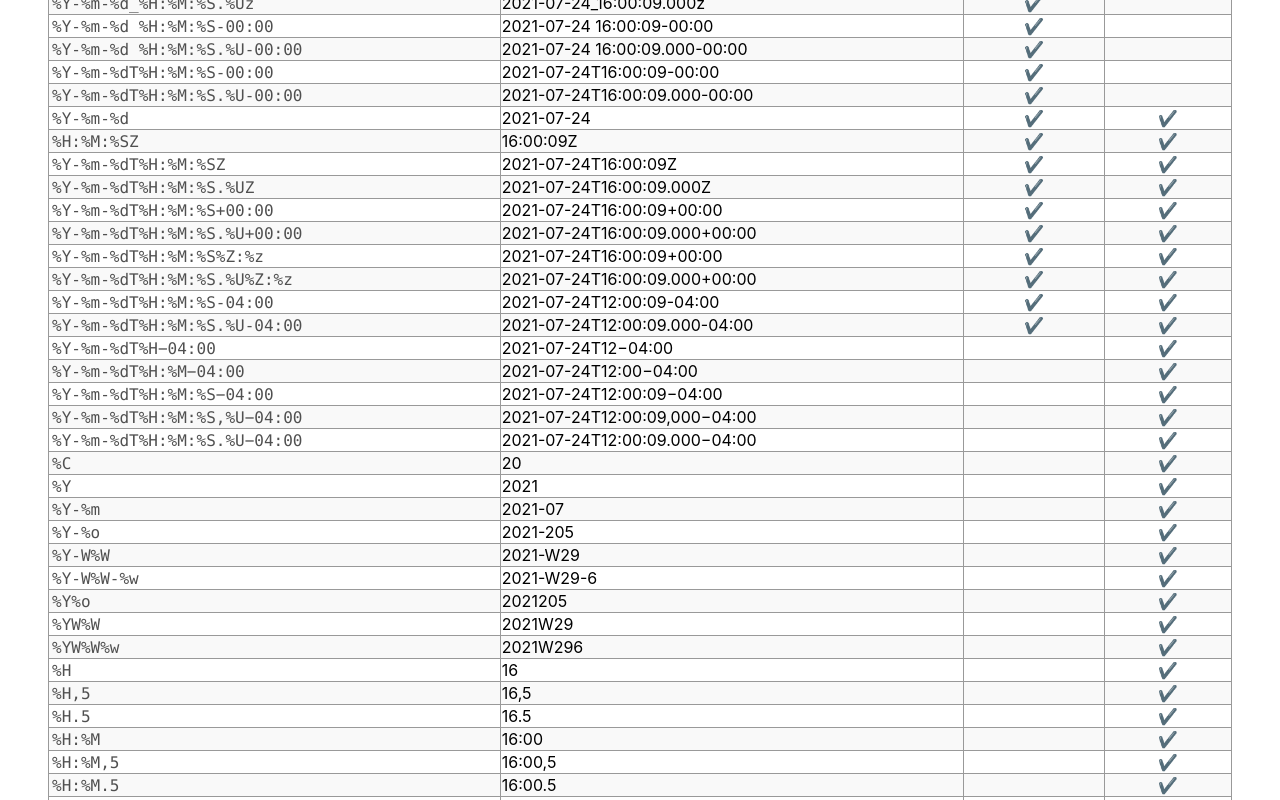
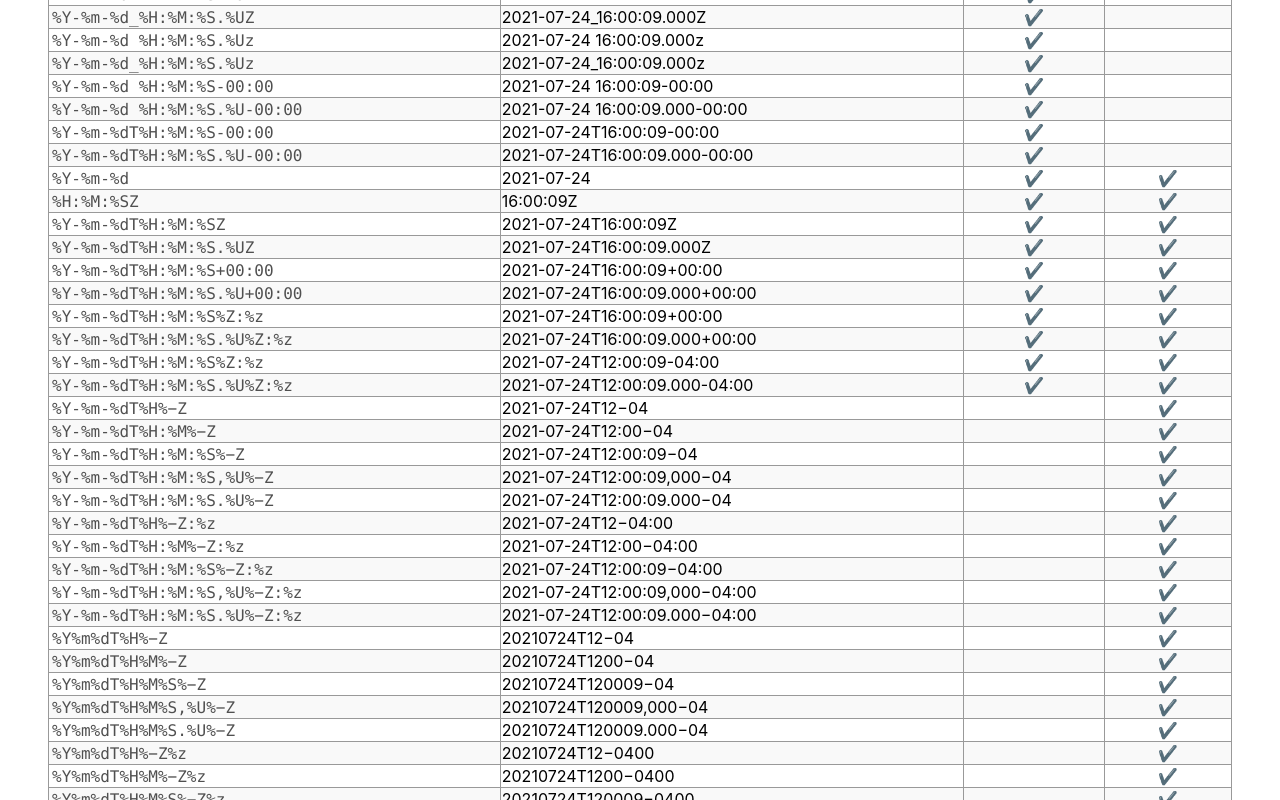
Before and after one commit to IJMacD/rfc3339-iso8601, a React (Create React App) app: page / in a window 1280 px wide. Shown: the part 1120-1920 px from the top of the page. Built offline with nearby package versions, Linux system fonts and the light colour scheme.

Commit message:
Support decimal fractions
Support U+2212 in formatter
Add a couple of formats

```diff
--- a/src/App.js
+++ b/src/App.js
@@ -40,14 +40,14 @@ const full_date_formats = [
 
 const time_formats = [
   "%H",
-  "%H,5",
-  "%H.5",
+  "%,1H",
+  "%.1H",
   "%H:%M",
-  "%H:%M,5",
-  "%H:%M.5",
+  "%H:%,1M",
+  "%H:%.1M",
   "%H:%M:%S",
-  "%H:%M:%S,%U",
-  "%H:%M:%S.%U",
+  "%H:%M:%,3S",
+  "%H:%M:%.3S",
 ];
 
 const merged = mergeDatesWithTimes(full_date_formats, time_formats);
@@ -55,28 +55,45 @@ const mergedBasic = merged.map(s => s.replace(/[-:]/g, ""));
 const mergedBoth = [ ...merged, ...mergedBasic ];
 
 const formats_negative = [
-  "%Y-%m-%dT%H:%M:%S-04:00",
-  "%Y-%m-%dT%H:%M:%S.%U-04:00",
+  "%Y-%m-%dT%H:%M:%S%Z:%z",
+  "%Y-%m-%dT%H:%M:%S.%U%Z:%z",
 ];
 
 const formats_negative_2212 = [
-  "%Y-%m-%dT%H−04:00",
-  "%Y-%m-%dT%H:%M−04:00",
-  "%Y-%m-%dT%H:%M:%S−04:00",
-  "%Y-%m-%dT%H:%M:%S,%U−04:00",
-  "%Y-%m-%dT%H:%M:%S.%U−04:00",
+  "%Y-%m-%dT%H%−Z",
+  "%Y-%m-%dT%H:%M%−Z",
+  "%Y-%m-%dT%H:%M:%S%−Z",
+  "%Y-%m-%dT%H:%M:%S,%U%−Z",
+  "%Y-%m-%dT%H:%M:%S.%U%−Z",
+  "%Y-%m-%dT%H%−Z:%z",
+  "%Y-%m-%dT%H:%M%−Z:%z",
+  "%Y-%m-%dT%H:%M:%S%−Z:%z",
+  "%Y-%m-%dT%H:%M:%S,%U%−Z:%z",
+  "%Y-%m-%dT%H:%M:%S.%U%−Z:%z",
+  "%Y%m%dT%H%−Z",
+  "%Y%m%dT%H%M%−Z",
+  "%Y%m%dT%H%M%S%−Z",
+  "%Y%m%dT%H%M%S,%U%−Z",
+  "%Y%m%dT%H%M%S.%U%−Z",
+  "%Y%m%dT%H%−Z%z",
+  "%Y%m%dT%H%M%−Z%z",
+  "%Y%m%dT%H%M%S%−Z%z",
+  "%Y%m%dT%H%M%S,%U%−Z%z",
+  "%Y%m%dT%H%M%S.%U%−Z%z",
 ];
 
 const formats_iso_only = [
+  "%N",
   "%C",
+  "%D",
   "%Y",
   "%Y-%m",
   "%Y-%o",
-  "%Y-W%W",
-  "%Y-W%W-%w",
+  "%G-W%W",
+  "%G-W%W-%w",
   "%Y%o",
-  "%YW%W",
-  "%YW%W%w",
+  "%GW%W",
+  "%GW%W%w",
   ...time_formats,
   ...time_formats.map(s => "T" + s),
   ...mergedBoth,
@@ -98,16 +115,16 @@ function App() {
       <h1>RFC 3339 vs ISO 8601</h1>
       <Diagram date={now} />
       <h2>Format Listing</h2>
-      <p>Notes:
+      <p>Notes:</p>
       <ul>
         <li>This table is not exhaustive.</li>
         <li>Both formats are case-insensitive so every <code>T</code>, <code>W</code>, <code>P</code>, <code>R</code>, and <code>Z</code> could be <code>t</code>, <code>w</code>, <code>p</code>, <code>r</code>, or <code>z</code> respectively.</li>
         <li>RFC 3339 allows for other characters to replace the <code>T</code> but only gives examples using a space character.</li>
-          <li>ISO 8601 allows decimal fractions for the smallest time value. These are just represented by <code>,5</code> and <code>.5</code> due to a limitation of the formatter.</li>
+        <li>ISO 8601 allows decimal fractions of the smallest time value. These are represented here by a single fractional digit but the standard allows arbitrary precision.</li>
         <li>ISO 8601 prefers commas to dots for decimal separation but they are interchangeable in all formats.</li>
+        <li>ISO 8601 recommends U+2212 MINUS "−" for timezones west of Greenwich. The formatter defaults to U+2D HYPHEN MINUS "-" which is valid under both standards.</li>
         <li>The format key is given below the table.</li>
       </ul>
-      </p>
       <table className="App-FormatTable">
         <thead>
           <tr>
@@ -119,19 +136,19 @@ function App() {
         </thead>
         <tbody>
           {
-            formats_rfc_only.map(f => <ExampleRow key={f} format={f} now={now} utc rfc />)
+            formats_rfc_only.map(f => <ExampleRow key={f} format={f} now={now} timezone={0} rfc />)
           }
           {
-            formats_both_utc.map(f => <ExampleRow key={f} format={f} now={now} utc rfc iso />)
+            formats_both_utc.map(f => <ExampleRow key={f} format={f} now={now} timezone={0} rfc iso />)
           }
           {
             formats_both_local.map(f => <ExampleRow key={f} format={f} now={now} rfc iso />)
           }
           {
-            formats_negative.map(f => <ExampleRow key={f} format={f} now={now} timezone={-4 * 60} utc rfc iso />)
+            formats_negative.map(f => <ExampleRow key={f} format={f} now={now} timezone={-4 * 60} rfc iso />)
           }
           {
-            formats_negative_2212.map(f => <ExampleRow key={f} format={f} now={now} timezone={-4 * 60} utc iso />)
+            formats_negative_2212.map(f => <ExampleRow key={f} format={f} now={now} timezone={-4 * 60} iso />)
           }
           {
             formats_iso_only.map(f => <ExampleRow key={f} format={f} now={now} iso />)
@@ -142,7 +159,9 @@ function App() {
       <pre style={{backgroundColor:"#F4F4F4"}}>
         <code>
           {`
+%N - Millennium
 %C - Century
+%D - Decade
 %Y - Year
 %m - Month
 %d - Day
@@ -158,6 +177,9 @@ function App() {
 
 %Z - Zone Hour including +/-
 %z - Zone Minute
+
+%[,.]3x - Value including fraction with given precision, using either comma or dot.
+%−Z     - Use U+2212 for negative timezone hours (ISO recommended)
 `}
         </code>
       </pre>
@@ -168,10 +190,10 @@ function App() {
 
 export default App;
 
-function ExampleRow ({ format: formatString, now, utc = false, timezone = 0, rfc = false, iso = false }) {
+function ExampleRow ({ format: formatString, now, timezone = NaN, rfc = false, iso = false }) {
   return <tr>
     <td><code>{formatString}</code></td>
-    <td>{utc?formatUTC(formatString, now, timezone):format(formatString, now, timezone)}</td>
+    <td>{isNaN(timezone) ? format(formatString, now) : formatUTC(formatString, now, timezone)}</td>
     <td>{ rfc && "✔️" }</td>
     <td>{ iso && "✔️" }</td>
   </tr>;
--- a/src/Diagram.js
+++ b/src/Diagram.js
@@ -105,11 +105,17 @@ function Diagram (props) {
         <text x={68} y={152}>
           {format("%Y-%m-%dt%H:%M:%S%Z:%z", date)}
         </text>
-        <text x={85.381} y={104}>
+        <text x={85.381} y={100}>
           {formatUTC("%H:%M:%SZ", date)}
         </text>
-        <text x={93.631} y={108}>
+        <text x={93.631} y={104}>
           {formatUTC("%H:%M:%S.%UZ", date)}
+        </text>
+        <text x={85.381} y={108}>
+          {format("%H:%M:%S%Z:%z", date)}
+        </text>
+        <text x={93.631} y={112}>
+          {format("%H:%M:%S.%U%Z:%z", date)}
         </text>
       </g>
       <g id="iso">
@@ -146,14 +152,20 @@ function Diagram (props) {
         <text x={160} y={100}>
           {format("T%H:%M:%S%Z:%z", date)}
         </text>
-        <text x={150} y={104}>
+        <text x={164} y={104}>
           {format("T%H:%M:%S%Z", date)}
         </text>
-        <text x={121.202} y={104}>
+        <text x={120} y={104}>
           {format("%Y", date)}
         </text>
-        <text x={136} y={104}>
+        <text x={132} y={104}>
+          {format("%D", date)}
+        </text>
+        <text x={144} y={104}>
           {format("%C", date)}
+        </text>
+        <text x={156} y={104}>
+          {format("%N", date)}
         </text>
         <text x={144.889} y={108}>
           {formatUTC("%Y-%m-%dT%H:%M:%S\u221201:00", date, -60)}
--- a/src/date.js
+++ b/src/date.js
@@ -11,6 +11,7 @@ export function getYearDay(dt) {
     const leap_day = dt.getMonth() > 1 && isLeapYear(dt.getFullYear()) ? 1 : 0;
     return month_index[dt.getMonth()] + dt.getDate() + leap_day;
 }
+
 /**
  * ISO Week Number
  * Algorithm from https://www.tondering.dk/claus/cal/week.php
--- a/src/format.js
+++ b/src/format.js
@@ -19,33 +19,62 @@ import * as datetime from './date';
  * %z - Zone Minute
  */
 
+
 /**
  * @param {string} format
- * @param {Date} [date]
- * @param {number} [timezoneOffset] minutes
+ * @param {Date} [d]
  */
-export function format(format, date = new Date(), timezoneOffset = 0) {
-    const d = timezoneOffset !== 0 ? new Date(+date + timezoneOffset * 60 * 1000) : date;
+ export function format(format, d = new Date()) {
+    let fraction = "";
 
-    return format.replace(/%[a-z]/ig, m => {
-        switch (m) {
-            case "%C": return ((d.getFullYear() / 100)|0).toString().padStart(2, "0");
-            case "%Y": return d.getFullYear().toString().padStart(4, "0");
-            case "%m": return pad2(d.getMonth() + 1);
-            case "%d": return pad2(d.getDate());
-            case "%G": return datetime.getWeekYear(d).toString().padStart(2, "0");
-            case "%W": return pad2(datetime.getWeek(d));
-            case "%w": return datetime.getWeekDay(d).toString();
-            case "%o": return datetime.getYearDay(d).toString().padStart(3, "0");
-            case "%H": return pad2(d.getHours());
-            case "%M": return pad2(d.getMinutes());
-            case "%S": return pad2(d.getSeconds());
-            case "%U": return d.getMilliseconds().toString().padStart(3, "0");
-            case "%Z": {
+    return format.replace(/%(−?)([.,]\d)?([a-z])/ig, (m, u, w, s) => {
+        if (w) {
+            const dot = w[0];
+            const precision = +w[1];
+
+            switch (s) {
+                case "N": fraction = frac(((d.getFullYear() % 1000)/1000), precision).substr(1);     break;
+                case "C": fraction = frac(((d.getFullYear() % 100)/100), precision).substr(1);       break;
+                case "D": fraction = frac(((d.getFullYear() % 10)/10), precision).substr(1);         break;
+                case "Y": fraction = frac((d.getMonth() / 12), precision).substr(1);                 break;
+                case "m": fraction = frac(((d.getDate() - 1)/(365/12)), precision).substr(1);        break;
+                case "d": fraction = frac((d.getHours() / 24), precision).substr(1);                 break;
+                case "G": fraction = frac((datetime.getWeek(d)/52), precision).substr(1);            break;
+                case "W": fraction = frac(((datetime.getWeekDay(d) - 1) / 7), precision).substr(1);  break;
+                case "w": fraction = frac((d.getHours() / 24), precision).substr(1);                 break;
+                case "o": fraction = frac((d.getHours() / 24), precision).substr(1);                 break;
+                case "H": fraction = frac((d.getMinutes() / 60), precision).substr(1);               break;
+                case "M": fraction = frac((d.getSeconds() / 60), precision).substr(1);               break;
+                case "S": fraction = frac((d.getMilliseconds() / 1000), precision).substr(1);        break;
+                case "U": fraction = 0..toFixed(precision).substr(1);                                break;
+                case "Z": fraction = "";   break;
+                case "z": fraction = "";   break;
+                default: fraction = "";
+            }
+
+            fraction = fraction.replace(".", dot);
+        }
+
+        switch (s) {
+            case "N": return ((d.getFullYear() / 1000)|0).toString()                    + fraction;
+            case "C": return ((d.getFullYear() / 100)|0).toString().padStart(2, "0")    + fraction;
+            case "D": return ((d.getFullYear() / 10)|0).toString().padStart(3, "0")     + fraction;
+            case "Y": return d.getFullYear().toString().padStart(4, "0")                + fraction;
+            case "m": return pad2(d.getMonth() + 1)                                     + fraction;
+            case "d": return pad2(d.getDate())                                          + fraction;
+            case "G": return datetime.getWeekYear(d).toString().padStart(2, "0")        + fraction;
+            case "W": return pad2(datetime.getWeek(d))                                  + fraction;
+            case "w": return datetime.getWeekDay(d).toString()                          + fraction;
+            case "o": return datetime.getYearDay(d).toString().padStart(3, "0")         + fraction;
+            case "H": return pad2(d.getHours())                                         + fraction;
+            case "M": return pad2(d.getMinutes())                                       + fraction;
+            case "S": return pad2(d.getSeconds())                                       + fraction;
+            case "U": return d.getMilliseconds().toString().padStart(3, "0")            + fraction;
+            case "Z": {
                 const zH = -(d.getTimezoneOffset() / 60)|0;
-                return `${zH < 0 ? "−" : "+"}${Math.abs(zH).toString().padStart(2, "0")}`;
+                return `${zH < 0 ? (u || "−") : "+"}${Math.abs(zH).toString().padStart(2, "0")}`;
             }
-            case "%z": {
+            case "z": {
                 const zM = d.getTimezoneOffset() % 60;
                 return Math.abs(zM).toString().padStart(2, "0");
             }
@@ -61,23 +90,58 @@ export function format(format, date = new Date(), timezoneOffset = 0) {
  */
 export function formatUTC(format, date = new Date(), timezoneOffset = 0) {
     const d = timezoneOffset !== 0 ? new Date(+date + timezoneOffset * 60 * 1000) : date;
+    let fraction = "";
 
-    return format.replace(/%[a-z]/ig, m => {
-        switch (m) {
-            case "%C": return ((d.getUTCFullYear() / 100)|0).toString().padStart(2, "0");
-            case "%Y": return d.getUTCFullYear().toString().padStart(4, "0");
-            case "%m": return pad2(d.getUTCMonth() + 1);
-            case "%d": return pad2(d.getUTCDate());
-            case "%G": return datetime.getWeekYear(d).toString().padStart(2, "0");
-            case "%W": return pad2(datetime.getWeek(d));
-            case "%w": return datetime.getWeekDay(d).toString();
-            case "%o": return datetime.getYearDay(d).toString().padStart(3, "0");
-            case "%H": return pad2(d.getUTCHours());
-            case "%M": return pad2(d.getUTCMinutes());
-            case "%S": return pad2(d.getUTCSeconds());
-            case "%U": return d.getUTCMilliseconds().toString().padStart(3, "0");
-            case "%Z": return "Z";
-            case "%z": return "";
+    return format.replace(/%(−?)(.\d)?([a-z])/ig, (m, u, w, s) => {
+        if (w) {
+            const dot = w[0];
+            const precision = +w[1];
+            switch (s) {
+                case "N": fraction = frac(((d.getUTCFullYear() % 1000)/1000), precision).substr(1);     break;
+                case "C": fraction = frac(((d.getUTCFullYear() % 100)/100), precision).substr(1);       break;
+                case "D": fraction = frac(((d.getUTCFullYear() % 10)/10), precision).substr(1);         break;
+                case "Y": fraction = frac((d.getUTCMonth() / 12), precision).substr(1);                 break;
+                case "m": fraction = frac(((d.getUTCDate() - 1)/(365/12)), precision).substr(1);        break;
+                case "d": fraction = frac((d.getUTCHours() / 24), precision).substr(1);                 break;
+                case "G": fraction = frac((datetime.getWeek(d)/52), precision).substr(1);               break;
+                case "W": fraction = frac(((datetime.getWeekDay(d) - 1) / 7), precision).substr(1);     break;
+                case "w": fraction = frac((d.getUTCHours() / 24), precision).substr(1);                 break;
+                case "o": fraction = frac((d.getUTCHours() / 24), precision).substr(1);                 break;
+                case "H": fraction = frac((d.getUTCMinutes() / 60), precision).substr(1);               break;
+                case "M": fraction = frac((d.getUTCSeconds() / 60), precision).substr(1);               break;
+                case "S": fraction = frac((d.getUTCMilliseconds() / 1000), precision).substr(1);        break;
+                case "U": fraction = 0..toFixed(precision).substr(1);                                   break;
+                case "Z": fraction = "";   break;
+                case "z": fraction = "";   break;
+                default: fraction = "";
+            }
+
+            fraction = fraction.replace(".", dot);
+        }
+
+        switch (s) {
+            case "N": return ((d.getUTCFullYear() / 1000)|0).toString()                    + fraction;
+            case "C": return ((d.getUTCFullYear() / 100)|0).toString().padStart(2, "0")    + fraction;
+            case "D": return ((d.getUTCFullYear() / 10)|0).toString().padStart(3, "0")     + fraction;
+            case "Y": return d.getUTCFullYear().toString().padStart(4, "0")                + fraction;
+            case "m": return pad2(d.getUTCMonth() + 1)                                     + fraction;
+            case "d": return pad2(d.getUTCDate())                                          + fraction;
+            case "G": return datetime.getWeekYear(d).toString().padStart(2, "0")           + fraction;
+            case "W": return pad2(datetime.getWeek(d))                                     + fraction;
+            case "w": return datetime.getWeekDay(d).toString()                             + fraction;
+            case "o": return datetime.getYearDay(d).toString().padStart(3, "0")            + fraction;
+            case "H": return pad2(d.getUTCHours())                                         + fraction;
+            case "M": return pad2(d.getUTCMinutes())                                       + fraction;
+            case "S": return pad2(d.getUTCSeconds())                                       + fraction;
+            case "U": return d.getUTCMilliseconds().toString().padStart(3, "0")            + fraction;
+            case "Z": {
+                const zH = -(timezoneOffset / 60)|0;
+                return `${zH < 0 ? "+" : (u || "-")}${Math.abs(zH).toString().padStart(2, "0")}`;
+            }
+            case "z": {
+                const zM = timezoneOffset % 60;
+                return Math.abs(zM).toString().padStart(2, "0");
+            }
             default: return m;
         }
     });
@@ -89,3 +153,8 @@ export function formatUTC(format, date = new Date(), timezoneOffset = 0) {
 function pad2(n) {
     return n.toString().padStart(2, "0");
 }
+
+function frac (n, precision) {
+    const exp = 10 ** precision;
+    return (Math.floor(n * exp) / exp).toFixed(precision);
+}
```
Lines whose indentation alone changed are shown as unchanged.
